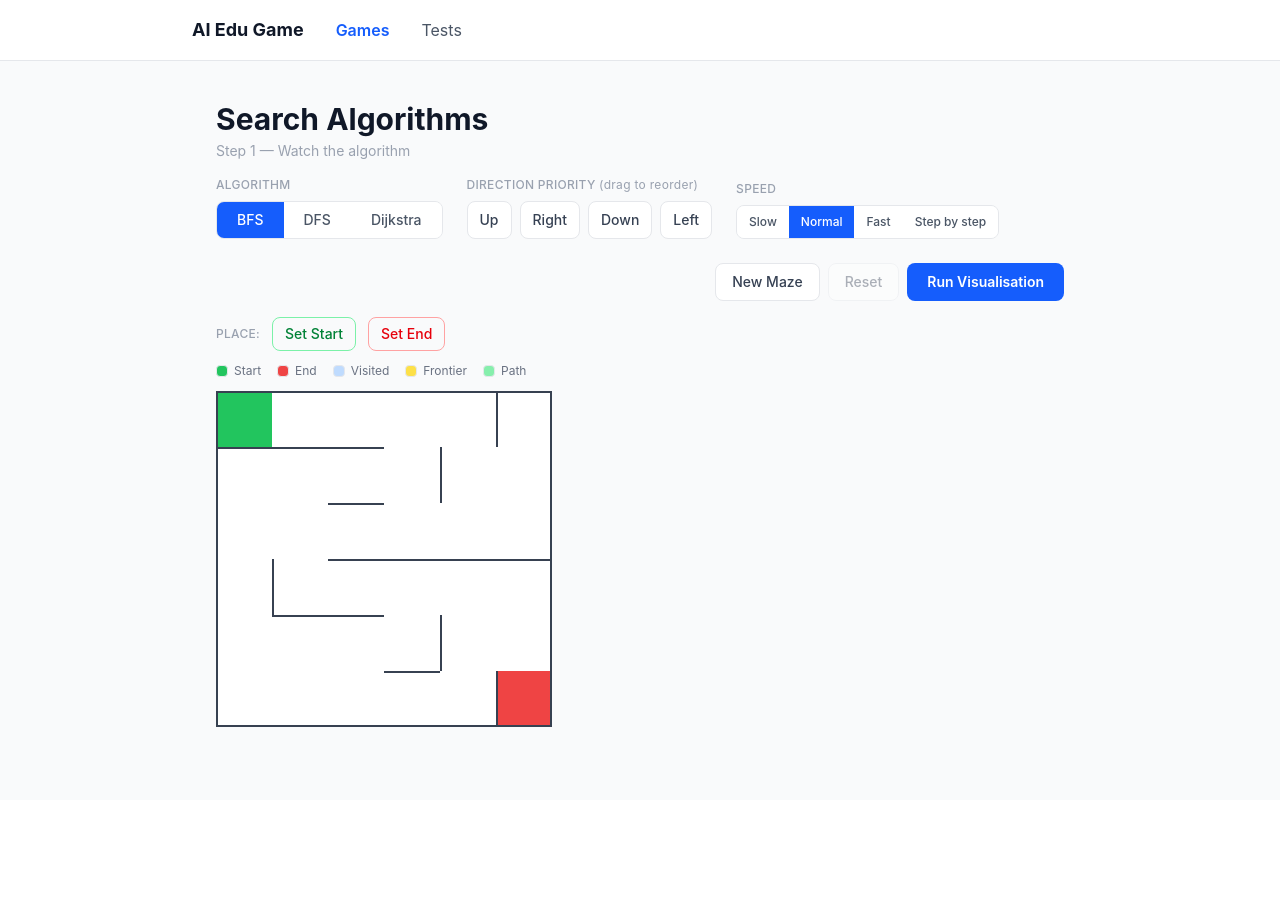
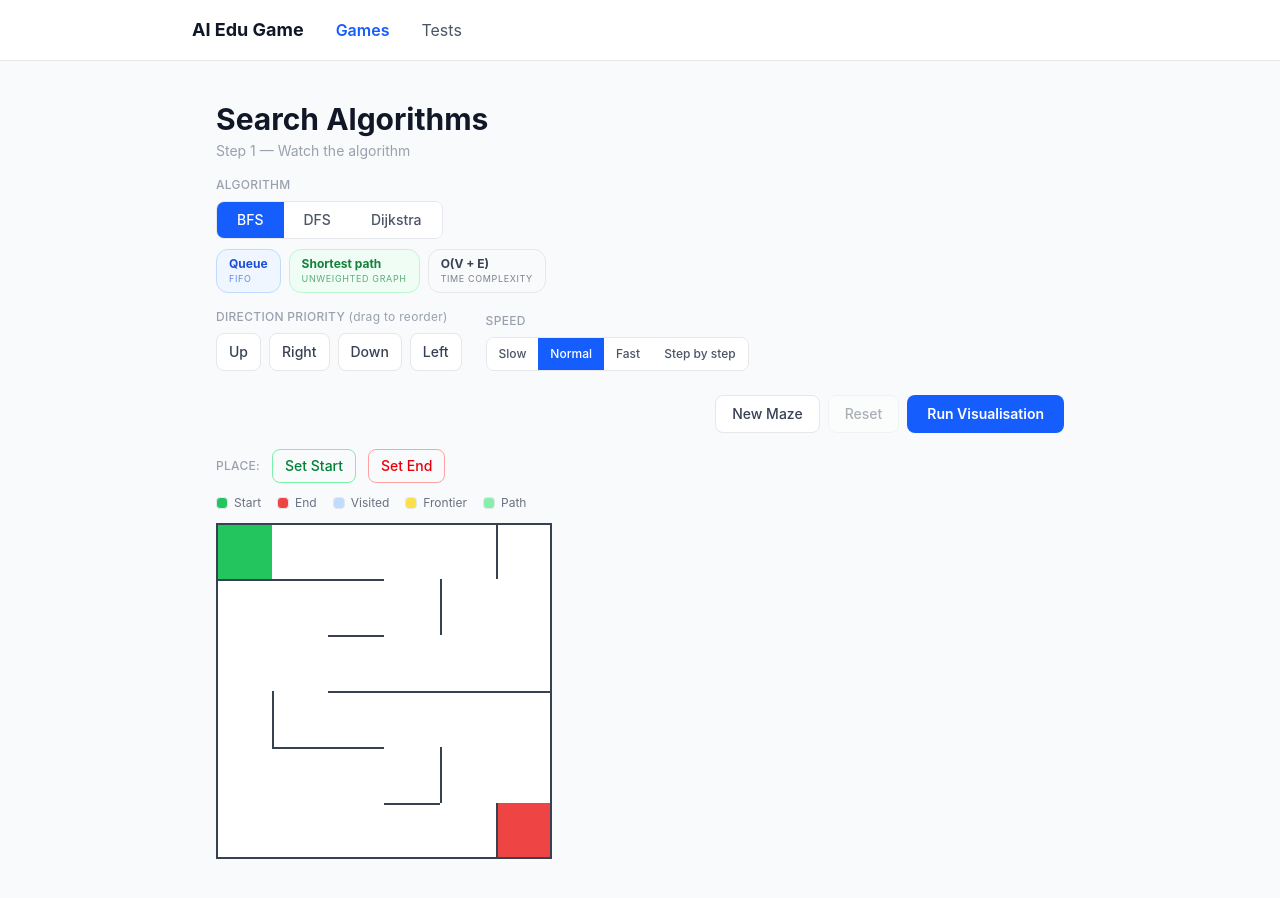
Before and after one commit to dulvoker/ai-edu-game, a React (Vite) app in the folder client/: page /games/search in a window 1280 px wide. Both pictures are taken after a click on the button "Got it, let's play". Before the commit the page ends 800 px from the top, so only its background shows below. Built offline with nearby package versions, Linux system fonts and the light colour scheme.

Commit message:
feat: styled algorithm/traversal info chips for SearchGame and TreeTraversalGame

```diff
--- a/client/src/games/SearchGame.jsx
+++ b/client/src/games/SearchGame.jsx
@@ -27,6 +27,30 @@ const TERRAIN = {
   1: { label: 'Grass',    color: '#dcfce7' },
   3: { label: 'Water',    color: '#dbeafe' },
   5: { label: 'Mountain', color: '#fed7aa' },
+}
+
+const ALGO_INFO = {
+  BFS: {
+    chips: [
+      { label: 'Queue',         sub: 'FIFO',           bg: '#eff6ff', border: '#bfdbfe', text: '#1d4ed8' },
+      { label: 'Shortest path', sub: 'unweighted graph', bg: '#f0fdf4', border: '#bbf7d0', text: '#15803d' },
+      { label: 'O(V + E)',      sub: 'time complexity', bg: '#f9fafb', border: '#e5e7eb', text: '#374151' },
+    ],
+  },
+  DFS: {
+    chips: [
+      { label: 'Stack',          sub: 'LIFO',          bg: '#f5f3ff', border: '#ddd6fe', text: '#6d28d9' },
+      { label: 'No guarantee',   sub: 'path length',   bg: '#fef2f2', border: '#fecaca', text: '#dc2626' },
+      { label: 'O(V + E)',       sub: 'time complexity',bg: '#f9fafb', border: '#e5e7eb', text: '#374151' },
+    ],
+  },
+  Dijkstra: {
+    chips: [
+      { label: 'Priority Queue', sub: 'min cost first',    bg: '#fff7ed', border: '#fed7aa', text: '#c2410c' },
+      { label: 'Lowest-cost path', sub: 'weighted graph',  bg: '#f0fdf4', border: '#bbf7d0', text: '#15803d' },
+      { label: 'O((V+E) log V)', sub: 'time complexity',  bg: '#f9fafb', border: '#e5e7eb', text: '#374151' },
+    ],
+  },
 }
 
 // ── Maze generation ───────────────────────────────────────────
@@ -812,13 +836,10 @@ export default function SearchGame() {
         {gameMode === 'vis' ? 'Step 1 — Watch the algorithm' : 'Step 2 — Test yourself'}
       </p>
 
-      {/* ── Controls row ── */}
-      <div className="mt-4 flex flex-wrap items-end gap-6">
-
-        {/* Algorithm toggle */}
-        <div>
+      {/* ── Algorithm selector + info bar ── */}
+      <div className="mt-4">
         <p className="mb-2 text-xs font-medium uppercase tracking-wide text-gray-400">Algorithm</p>
-          <div className="flex overflow-hidden rounded-lg border border-gray-200">
+        <div className="flex overflow-hidden rounded-lg border border-gray-200 w-fit">
           {['BFS', 'DFS', 'Dijkstra'].map(a => (
             <button
               key={a}
@@ -832,7 +853,23 @@ export default function SearchGame() {
             </button>
           ))}
         </div>
+
+        {/* Algorithm property chips */}
+        <div className="mt-2.5 flex items-center gap-2">
+          {ALGO_INFO[algo].chips.map((chip, i) => (
+            <div key={i} className="flex flex-col rounded-xl px-3 py-1.5"
+              style={{ backgroundColor: chip.bg, border: `1px solid ${chip.border}` }}>
+              <span className="text-xs font-bold" style={{ color: chip.text }}>{chip.label}</span>
+              <span style={{ fontSize: 9, color: chip.text, opacity: 0.65, textTransform: 'uppercase', letterSpacing: '0.07em' }}>
+                {chip.sub}
+              </span>
             </div>
+          ))}
+        </div>
+      </div>
+
+      {/* ── Remaining controls row ── */}
+      <div className="mt-4 flex flex-wrap items-end gap-6">
 
         {/* Direction priority — vis mode only (irrelevant for test since player drives steps) */}
         {gameMode === 'vis' && (!isDijkstra ? (
--- a/client/src/games/TreeTraversalGame.jsx
+++ b/client/src/games/TreeTraversalGame.jsx
@@ -1,4 +1,4 @@
-import { useState, useEffect, useMemo, useRef } from 'react'
+import { useState, useEffect, useMemo, useRef, Fragment } from 'react'
 
 const NODE_R = 22
 
@@ -135,10 +135,38 @@ function preorder(n,  acc = []) { if (!n) return acc; acc.push(n.id); preorder(n
 function postorder(n, acc = []) { if (!n) return acc; postorder(n.left, acc); postorder(n.right, acc); acc.push(n.id); return acc }
 
 const TRAV_FNS  = { inorder, preorder, postorder }
+
+const STEP_STYLES = {
+  left:  { bg: '#eff6ff', border: '#bfdbfe', text: '#1d4ed8', hint: 'recurse' },
+  root:  { bg: '#fefce8', border: '#fde047', text: '#92400e', hint: 'visit'   },
+  right: { bg: '#f5f3ff', border: '#ddd6fe', text: '#6d28d9', hint: 'recurse' },
+}
+
 const TRAV_META = {
-  inorder:   { label: 'Inorder',   sub: 'Left → Root → Right' },
-  preorder:  { label: 'Preorder',  sub: 'Root → Left → Right' },
-  postorder: { label: 'Postorder', sub: 'Left → Right → Root' },
+  inorder: {
+    label: 'Inorder',
+    steps: [
+      { label: 'Left subtree',  ...STEP_STYLES.left  },
+      { label: 'Root',          ...STEP_STYLES.root  },
+      { label: 'Right subtree', ...STEP_STYLES.right },
+    ],
+  },
+  preorder: {
+    label: 'Preorder',
+    steps: [
+      { label: 'Root',          ...STEP_STYLES.root  },
+      { label: 'Left subtree',  ...STEP_STYLES.left  },
+      { label: 'Right subtree', ...STEP_STYLES.right },
+    ],
+  },
+  postorder: {
+    label: 'Postorder',
+    steps: [
+      { label: 'Left subtree',  ...STEP_STYLES.left  },
+      { label: 'Right subtree', ...STEP_STYLES.right },
+      { label: 'Root',          ...STEP_STYLES.root  },
+    ],
+  },
 }
 
 // ── Call Stack Display ────────────────────────────────────────
@@ -447,7 +475,23 @@ export default function TreeTraversalGame() {
             </button>
           ))}
         </div>
-        <p className="mt-1.5 text-xs text-gray-400">{TRAV_META[traversal].sub}</p>
+        {/* Traversal order banner */}
+        <div className="mt-3 inline-flex items-center gap-2 rounded-xl border border-gray-200 bg-white px-4 py-2.5 shadow-sm">
+          {TRAV_META[traversal].steps.map((step, i, arr) => (
+            <Fragment key={i}>
+              <div className="flex flex-col items-center rounded-lg px-3 py-1.5"
+                style={{ backgroundColor: step.bg, border: `1px solid ${step.border}` }}>
+                <span className="text-xs font-bold" style={{ color: step.text }}>{step.label}</span>
+                <span style={{ fontSize: 9, color: step.text, opacity: 0.65, textTransform: 'uppercase', letterSpacing: '0.07em' }}>
+                  {step.hint}
+                </span>
+              </div>
+              {i < arr.length - 1 && (
+                <span className="text-base font-light text-gray-300">→</span>
+              )}
+            </Fragment>
+          ))}
+        </div>
       </div>
 
       {/* ── Speed selector + action buttons (vis mode) ── */}
```
Lines whose indentation alone changed are shown as unchanged.
